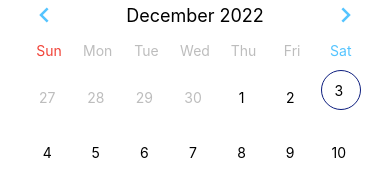
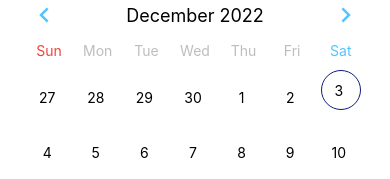
Before and after one commit to lIIIlIIIlIIIl/Native-App, a React Native app: screen /Calendar in a window 390 px wide. Shown: the top 179 px of the page. Built offline with nearby package versions, Linux system fonts and the light colour scheme.

Commit message:
fix: date css

```diff
--- a/src/Components/CalendarDates.js
+++ b/src/Components/CalendarDates.js
@@ -95,14 +95,18 @@ const CalendarDates = ({
                 key={date.date}
                 style={styles.ClickDateBox}
                 onPress={() => onTouchHandler(date)}>
-                <Text style={{color: date.color}}>{date.date} </Text>
+                <Text style={({color: date.color}, {textAlign: 'center'})}>
+                  {date.date}{' '}
+                </Text>
               </TouchableOpacity>
             ) : (
               <TouchableOpacity
                 key={date.date}
                 style={styles.DateBox}
                 onPress={() => onTouchHandler(date)}>
-                <Text style={{color: date.color}}>{date.date} </Text>
+                <Text style={({color: date.color}, {textAlign: 'center'})}>
+                  {date.date}{' '}
+                </Text>
               </TouchableOpacity>
             ),
           )}
```
